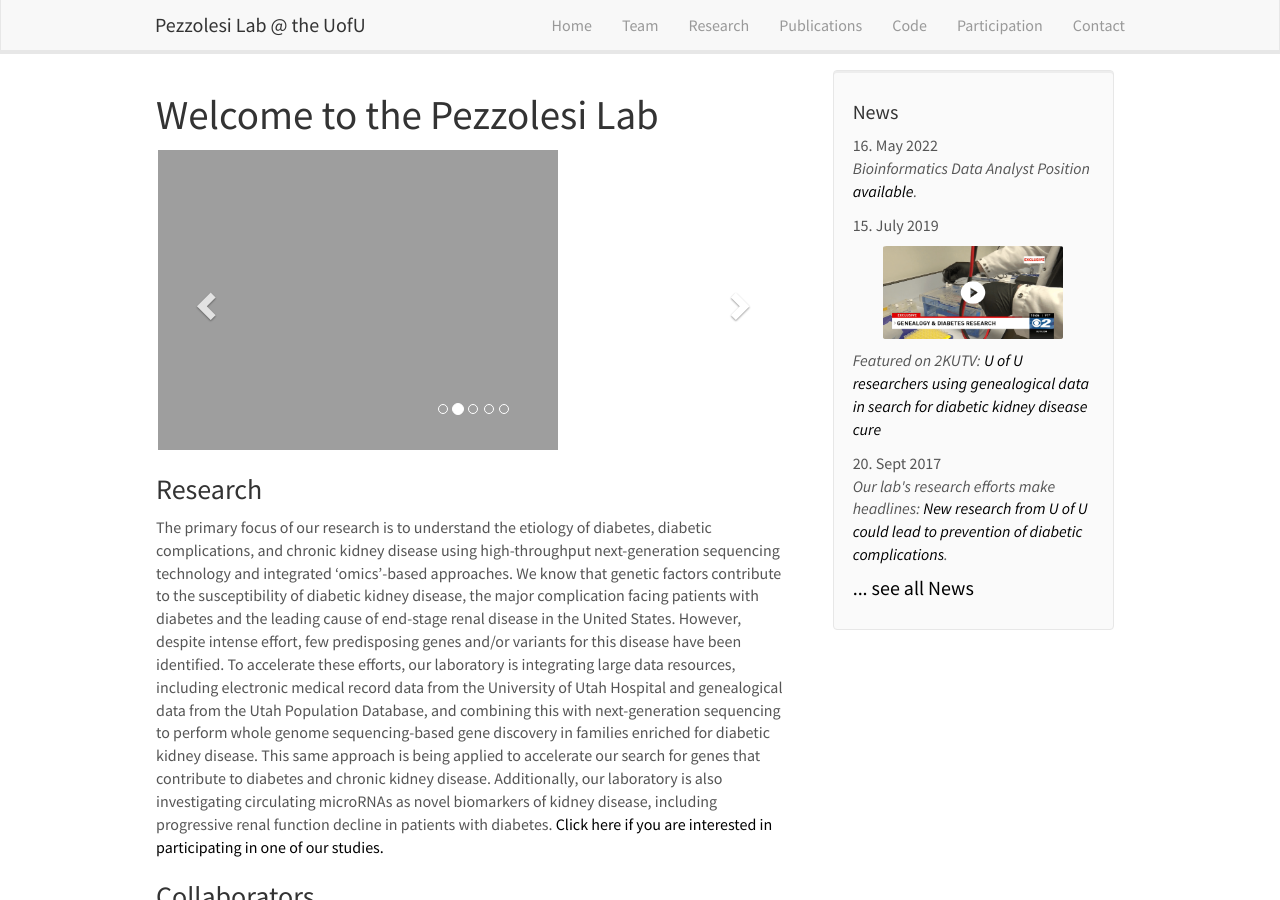
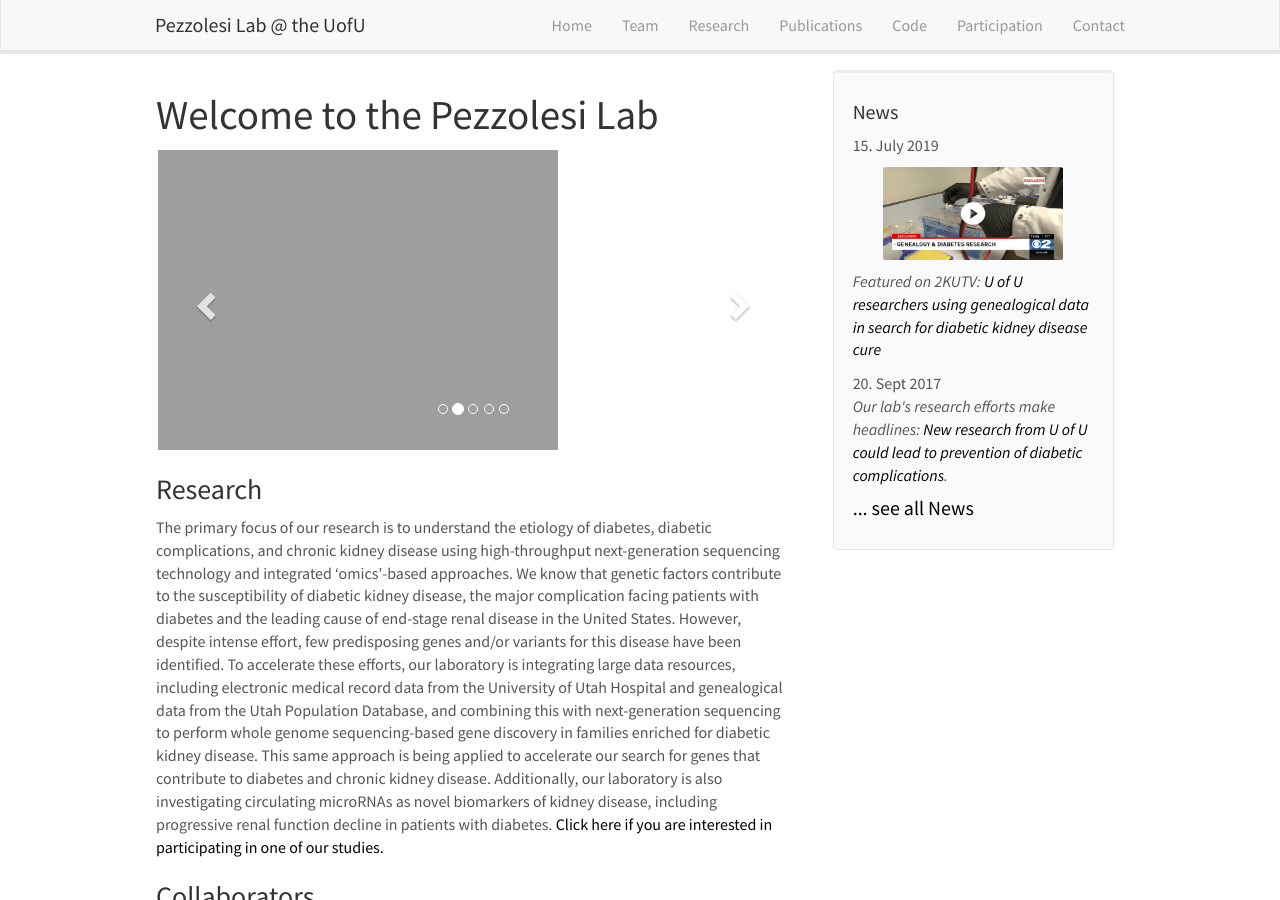
Before and after one commit to PezzolesiLab/pezzolesilab, a Jekyll site: the page built from _pages/home.md, in a window 1280 px wide and 900 px high. Built offline with Jekyll 4.4.1, drawn with Linux system fonts in a browser that asks for light colours; nearby versions of some CDN libraries.

Commit message:
Update news.yml

```diff
--- a/_data/news.yml
+++ b/_data/news.yml
@@ -1,6 +1,3 @@
-- date: 16. May 2022
-  headline: "Bioinformatics Data Analyst Position <a href='https://employment.utah.edu/salt-lake-city-ut/bioinformatics-data-analyst-i/A26CA75F47F745CDBD73DA59008DD5B8/job/'>available</a>."
-
 - date: 15. July 2019
   headline: "<a href='https://kutv.com/news/local/u-of-u-researchers-using-genealogical-data-in-search-for-cure-to-diabetic-kidney-disease?video=aa13b619672c425aaaec18139d9f8ad1&jwsource=cl'><img alt='kutv' src='images/video_thumbnail.jpeg' width='180' height='93'style='display: block; margin: 10px auto'></a>
   Featured on 2KUTV: <a href='https://kutv.com/news/local/u-of-u-researchers-using-genealogical-data-in-search-for-cure-to-diabetic-kidney-disease?video=aa13b619672c425aaaec18139d9f8ad1&jwsource=cl'>U of U researchers using genealogical data in search for diabetic kidney disease cure</a>"
```
